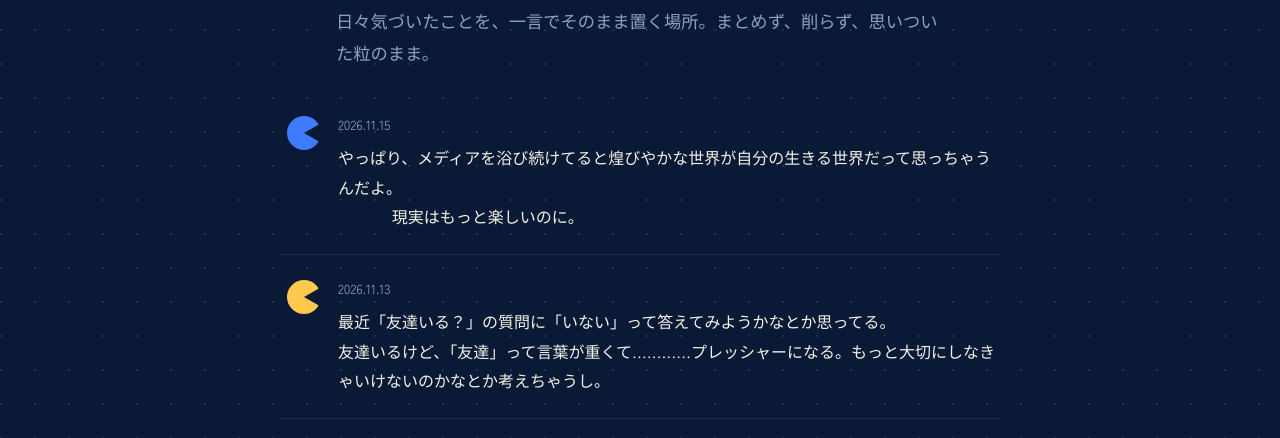
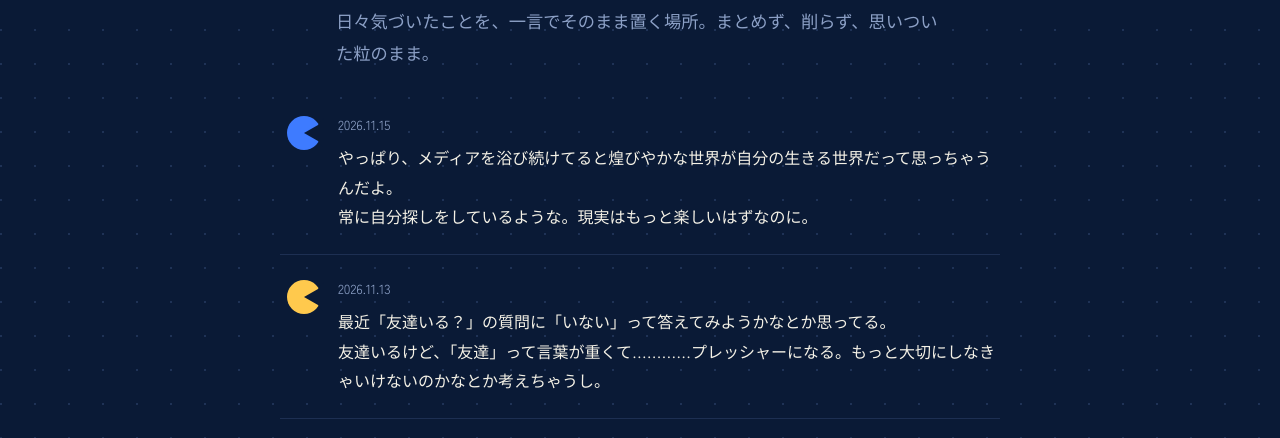
Before and after one commit to Azaleacreativeroom888/fan-communication, a plain HTML site: page blog.html in a window 1280 px wide. Shown: the part 285-723 px from the top of the page. Drawn offline with Linux system fonts and the light colour scheme.

Commit message:
Update blog post text for clarity

```diff
--- a/blog.html
+++ b/blog.html
@@ -257,7 +257,7 @@
               <span class="post-time">2026.11.15</span>
             </div>
             <p class="post-text">やっぱり、メディアを浴び続けてると煌びやかな世界が自分の生きる世界だって思っちゃうんだよ。
-            現実はもっと楽しいのに。</p>
+常に自分探しをしているような。現実はもっと楽しいはずなのに。</p>
           </div>
         </div>
 
```
